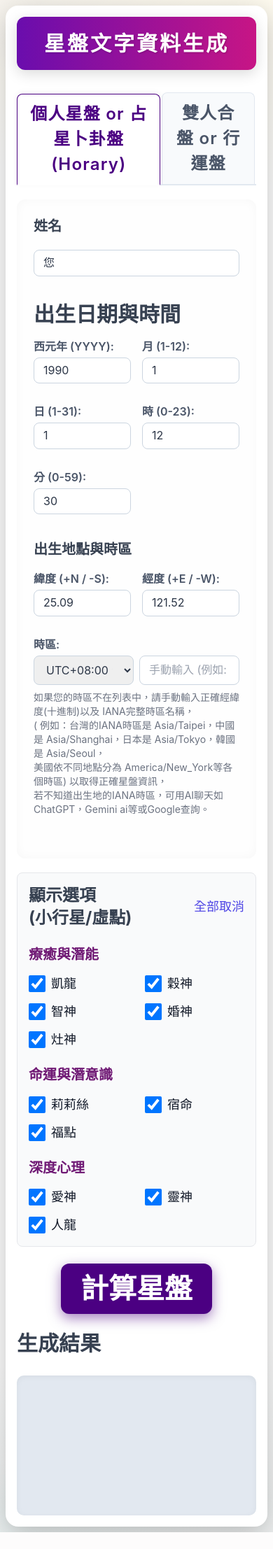
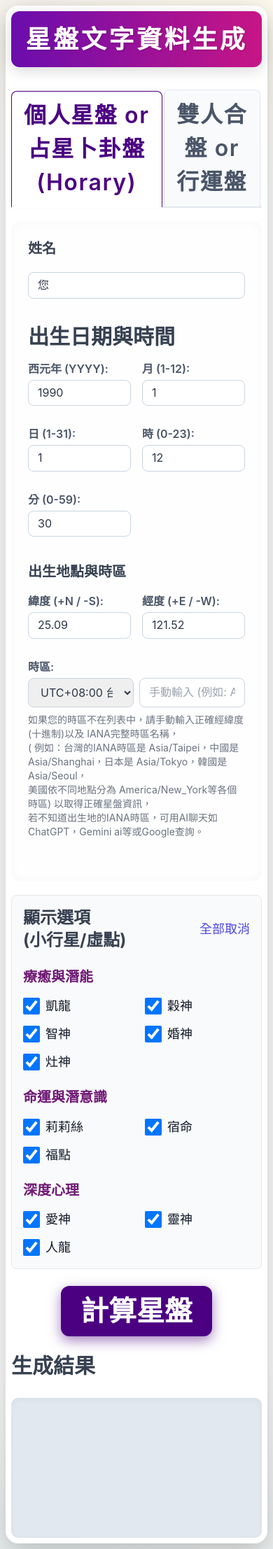
Before and after one commit to Nancy7687/astro-chart-to-text, a Flask app: page / in a window 390 px wide. Shown: the whole page at 70% size. Before the commit the page ends 2190 px from the top, so only its background shows below. Run offline with Flask 3, Linux system fonts and the light colour scheme; some libraries are stand-ins or nearby versions.

Commit message:
UI modify

```diff
--- a/templates/astro__.html
+++ b/templates/astro__.html
@@ -84,7 +84,7 @@
             width: 100%;
             max-width: 1280px; /* Increased max-width to accommodate two side-by-side forms */
             margin: 0 auto;
-            padding: 1rem; /* Reduced container padding for tighter mobile layout (16px) */
+            padding: .5rem; /* Reduced container padding for tighter mobile layout (16px) */
             background-color: #ffffff;
             border-radius: 18px; /* More rounded corners for modern look */
             box-shadow: 0 10px 40px rgba(0, 0, 0, 0.25); /* Stronger, softer shadow */
@@ -191,7 +191,7 @@
         .result-box {
             background-color: #e2e8f0; /* Light gray for output box */
             border-radius: 10px; /* Slightly more rounded */
-            padding: 16px; /* Adjusted padding for new section layout */
+            padding: 18px; /* Adjusted padding for new section layout */
             min-height: 200px;
             /* Font and whitespace styles moved to inner content elements */
             color: #2d3748;
@@ -203,14 +203,13 @@
             color: #ef4444; /* Red for errors */
             font-weight: 600;
             margin-top: 10px;
-            font-size: 2.25rem;
+            font-size: 2rem;
         }
         /* 優化：為特定輸入欄位錯誤顯示訊息 */
         .input-error-message {
             color: #ef4444;
-            font-size: 0.875rem; /* Default mobile size */
+            font-size: 1rem; /* Default mobile size */
             margin-top: 4px;
-            font-size: 2.25rem;
             display: none; /* 預設隱藏 */
         }
         /* Styling for the loading spinner */
@@ -251,7 +250,7 @@
             border: 1px solid #e2e8f0;
             border-bottom: none; /* No bottom border for tab itself */
             margin-right: 2px; /* Small gap between tabs */
-            font-size: 1.5rem; /* Default mobile size */
+            font-size: 2rem; /* Default mobile size */
             letter-spacing: 0.05em; /* 調整字距，您可以根據需要修改這個值 */
         }
 
@@ -386,14 +385,14 @@
         }
 
         .chart-card-sub h3 {
-            font-size: 1.5rem; /* Default mobile size */
+            font-size: 2rem; /* Default mobile size */
             font-weight: 700;
             color: #2d3748;
             margin-bottom: 0.25rem;
         }
 
         .chart-card-sub p {
-            font-size: 0.875rem; /* Default mobile size */
+            font-size: 1rem; /* Default mobile size */
             color: #6b7280;
         }
 
@@ -405,7 +404,7 @@
         /* --- Sectioned Result Styling --- */
         .result-section-item {
             background-color: #f8fafc; /* Slightly off-white background for each section */
-            border: 1px solid #e2e8f0;
+            border: .5px solid #e2e8f0;
             border-radius: 8px;
             margin-bottom: 16px;
             overflow: hidden; /* To contain the pre's background */
@@ -422,14 +421,14 @@
         }
 
         .result-section-header h3 {
-            font-size: 1.5rem;
+            font-size: 2rem;
             font-weight: 700;
             color: #2d3748;
             font-family: 'Inter', 'Noto Sans TC', sans-serif; /* Use UI font for header */
         }
 
         .result-section-content {
-            padding: 16px;
+            padding: 18px;
             white-space: pre-wrap;
             font-family: 'Roboto Mono', 'Courier New', monospace; /* Monospaced font for code-like output */
             font-size: 0.8rem; /* Slightly smaller result text for mobile */
@@ -461,7 +460,7 @@
         }
 
         .interchart-header h3.interchart-aspect-title {
-            font-size: 1.5rem; /* Larger than the default section title */
+            font-size: 2rem; /* Larger than the default section title */
             color: #581c87;
             font-weight: 800; /* Bolder */
                 }
@@ -471,7 +470,7 @@
             background: linear-gradient(to right, #c4ddff, #2084ff); /* Light blue gradient */
         }
         .single-chart-header h3 {
-            font-size: 1.5rem;
+            font-size: 2rem;
             color: #1e40af; /* Darker blue text */
             font-weight: 800;
         }
@@ -541,16 +540,14 @@
     <div class="container">
         <!-- Main Header -->
         <div class="header-bg">
-            <h1 class="text-3xl md:text-5xl font-bold text-center mb-0" style="letter-spacing: 0.1em;">星盤文字資料生成</h1>
+            <h1 class="text-4xl md:text-5xl font-bold text-center mb-0" style="letter-spacing: 0.1em;">星盤文字資料生成</h1>
        </div>
 
         <!-- Main Tab Buttons -->
         <div class="tab-buttons">
-            <button id="singleChartTab" class="tab-button active" data-tab-content="singleChartSection">個人星盤 or 占星卜卦盤(Horary)</button>
-            <button id="synastryTab" class="tab-button" data-tab-content="synastryChartSection">雙人合盤 or 行運盤</button>
-        </div>
-
-        <!-- Single Chart Section Content -->
+            <button id="singleChartTab" class="tab-button active" data-tab-content="singleChartSection">個人星盤<wbr> or <wbr>占星卜卦盤(Horary)</button>
+            <button id="synastryTab" class="tab-button" data-tab-content="synastryChartSection">雙人合盤<wbr> or <wbr>行運盤</button>
+        </div><!-- Single Chart Section Content -->
         <div id="singleChartSection" class="chart-section">
             <h2 class="text-xl md:text-3xl font-semibold text-gray-700 mb-4">姓名</h2>
             <div class="input-group">
```
